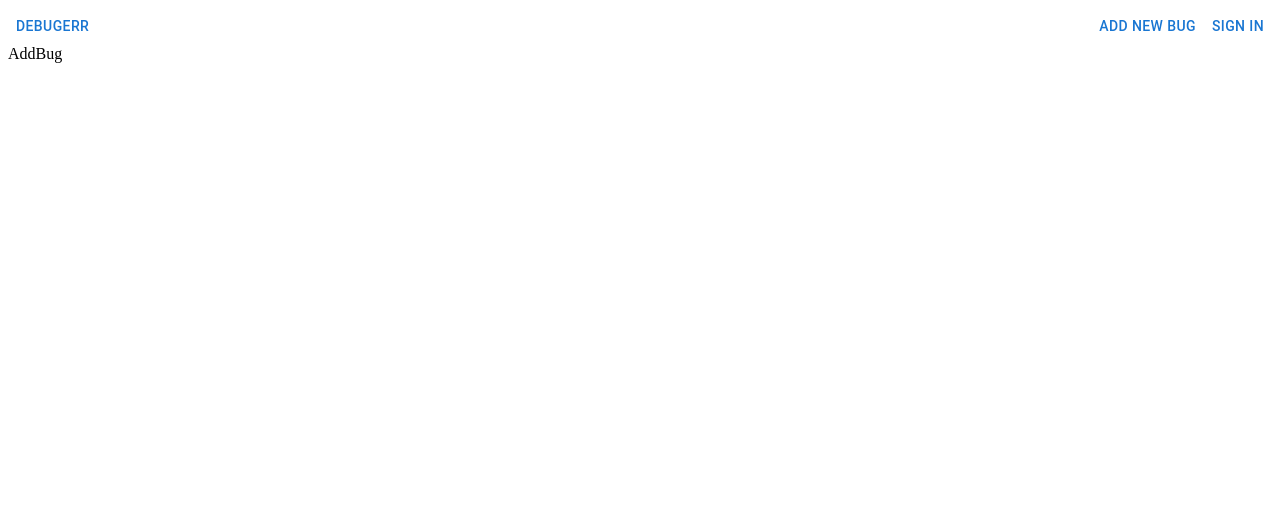
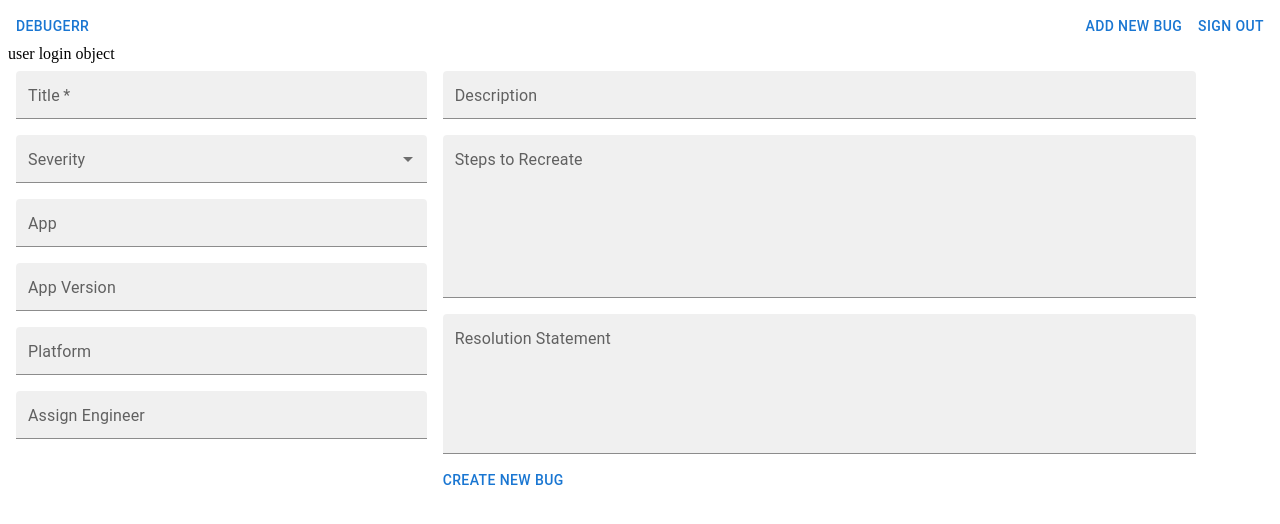
Before and after one commit to debugErr/debugErr, a React app: page /addBug in a window 1280 px wide. Shown: the top 524 px of the page. Built offline with nearby package versions, Linux system fonts and the light colour scheme.

Commit message:
login context

```diff
--- a/client/App.jsx
+++ b/client/App.jsx
@@ -1,21 +1,29 @@
-import React from 'react';
+import React, { useState, useMemo } from 'react';
 import { BrowserRouter, Routes, Route, Link } from 'react-router-dom';
+import UserContext from './UserContext';
 import Dashboard from './pages/DashboardContainer';
 import LogIn_SignUp from './pages/LogIn_SignUp';
 import SignUp from './pages/SignUp';
 import AddBug from './pages/AddBug';
 
 function App() {
+  const [user, setUser] = useState('user login object');
+  const providerValue = useMemo(() => ({ user, setUser }), [user, setUser])
+
   const element = (
     <div>
+
       <BrowserRouter>
+      <UserContext.Provider value={providerValue}>
         <Routes>
           <Route index element={<Dashboard />} />
           <Route path='addBug' element={<AddBug />} />
           <Route path='login' element={<LogIn_SignUp />} />
           <Route path='signup' element={<SignUp />} />
         </Routes>
+      </UserContext.Provider>
       </BrowserRouter>
+
     </div>
   );
   return element;
--- /dev/null
+++ b/client/UserContext.jsx
@@ -0,0 +1,4 @@
+import { createContext } from "react";
+
+const UserContext = createContext(null);
+export default UserContext
--- a/client/components/NavBar.jsx
+++ b/client/components/NavBar.jsx
@@ -1,14 +1,24 @@
-import React from 'react';
+import React, { useState, useContext } from 'react';
 import { Link } from 'react-router-dom';
 import { Button } from '@mui/material';
+import UserContext from '../UserContext';
 
 function NavBar() {
+  const { user, setUser } = useContext(UserContext);
   return (
     <div style={{ display: 'flex', justifyContent: 'space-between' }}>
       <Link to='/'><Button variant="text">debugErr</Button></Link>
       <div style={{ display: 'flex' }}>
-        <Link to='/addBug'><Button variant="text">Add New Bug</Button></Link>
-        <Link to='/login'><Button variant="text">Sign In</Button></Link>
+        {user ? (
+          <Link to='/addBug'><Button variant="text">Add New Bug</Button></Link>
+        ): (<></>)}
+
+        {user ? (
+          <Button variant="text" onClick={() => setUser(null)}>Sign Out</Button>
+        ) : (
+          <Link to='/login'><Button variant="text">Sign In</Button></Link>
+        )}
+
       </div>
     </div>
   );
--- a/client/pages/AddBug.jsx
+++ b/client/pages/AddBug.jsx
@@ -1,11 +1,81 @@
-import React from 'react'
+import React, { useState, useContext } from 'react';
 import NavBar from '../components/NavBar';
+import { Grid, TextField, Box, MenuItem, Button } from '@mui/material'
+import UserContext from '../UserContext';
+
+const severityList = [
+  {value:'Typo', label:'Typo'}, {value:'Low', label:'Low'}, {value:'Serious', label:'Serious'}, {value:'Critical', label:'Critical'}, {value:'ShowStopper', label:'ShowStopper'}
+]
+const intialInputs = {
+  title:'',
+  //severity:'',
+  app:'',
+  appVer:'',
+  platform:'',
+  engineer:'',
+  description:'',
+  stepsToRecreate:'',
+  resolutionStatement:''
+}
+
 
 function AddBug() {
+  const { user, setUser } = useContext(UserContext);
+  const [inputs, setInputs] = useState(intialInputs)
+  const [severity, setSeverity] = useState('')
+
+  const handleInputChange = (e) => {
+    const { id, value } = e.target;
+    setInputs({ ...inputs, [id]:value })
+  }
+  const severityChange = (e) => {
+    setSeverity(e.target.value)
+  }
+
+  const handleFormSubmit = (e) => {
+    e.preventDefault();
+    const totalInputs = {...inputs, severity, user}
+    console.log(totalInputs)
+    fetch('/addBug', {
+      method:'POST',
+      headers:{ 'Content-Type': 'application/json' },
+      body: JSON.stringify(totalInputs)
+    }).then(res => {
+      // received the record created and attach it to the list
+    })
+  }
+
   return (
     <div>
      <NavBar />
-      AddBug
+     {user}
+      <div>
+        <Box component="form" sx={{'& .MuiTextField-root': { m: 1 }}} autoComplete="off">
+          <Grid container spacing={2}>
+            <Grid item xs={4}>
+              <TextField required fullWidth id="title" size="small" label="Title" variant="filled"  value={inputs.title} onChange={handleInputChange} />
+
+              <TextField id="severity" select fullWidth size="small" label="Severity" variant="filled" value={severity} onChange={severityChange}>
+               {severityList.map((option) => (<MenuItem key={option.value} value={option.value}>{option.label}</MenuItem>))}
+              </TextField>
+
+              <TextField id="app" fullWidth size="small" label="App" variant="filled" onChange={handleInputChange} value={inputs.app} />
+              <TextField id="appVer" fullWidth size="small" label="App Version" variant="filled" onChange={handleInputChange} value={inputs.appVer} />
+              <TextField id="platform" fullWidth size="small" label="Platform" variant="filled" onChange={handleInputChange} value={inputs.platform} />
+              <TextField id="engineer" fullWidth size="small" label="Assign Engineer" variant="filled" onChange={handleInputChange} value={inputs.engineer} />
+            </Grid>
+            <Grid item xs={8}>
+              <TextField id="description" size="small" label="Description" variant="filled" style={{width:'90%'}} onChange={handleInputChange} value={inputs.description} />
+              <TextField multiline rows={6} id="stepsToRecreate" size="small" label="Steps to Recreate" variant="filled" style={{width:'90%'}} onChange={handleInputChange} value={inputs.stepsToRecreate} />
+              <TextField multiline rows={5} id="resolutionStatement" size="small" label="Resolution Statement" variant="filled" style={{width:'90%'}} onChange={handleInputChange} value={inputs.resolutionStatement} />
+              <Button type="submit" onClick={handleFormSubmit}>Create new Bug</Button>
+            </Grid>
+            {/* <Grid item xs={4}>xs=4</Grid>
+            <Grid item xs={8}>xs=8</Grid> */}
+          </Grid>
+
+        </Box>
+      </div>
     </div>
   )
 }
--- a/client/pages/DashboardContainer.jsx
+++ b/client/pages/DashboardContainer.jsx
@@ -1,4 +1,5 @@
-import React, { useState } from 'react';
+import React, { useState, useContext } from 'react';
+import UserContext from '../UserContext';
 
 // MUI
 import Grid from '@mui/material/Grid'; // Grid version 1
@@ -88,11 +89,14 @@ const DUMMY_DATA = [
 ];
 
 const Dashboard = () => {
+  const { user, setUser } = useContext(UserContext);
   const [bugs, setBugs] = useState(DUMMY_DATA);
   const [selectedBug, setSelectedBug] = useState(bugs[0]);
 
   return (
     <div>
+      <NavBar />
+      {user}
       <BugTitle title={selectedBug.title} />
       <Status_Severity
         status={selectedBug.status}
--- a/client/pages/LogIn_SignUp.jsx
+++ b/client/pages/LogIn_SignUp.jsx
@@ -1,7 +1,8 @@
-import React, { useState } from 'react';
+import React, { useState, useContext } from 'react';
 import { Link } from 'react-router-dom';
 import { FormControl, TextField, Button } from '@mui/material';
 import NavBar from '../components/NavBar';
+import UserContext from '../UserContext';
 
 const initialCredential = {
   username: "",
@@ -9,15 +10,36 @@ const initialCredential = {
 };
 
 const LogIn_SignUp = () => {
+  const { user, setUser } = useContext(UserContext);
   const [credential, setCredential] = useState(initialCredential);
+  const [errText, setErrText] = useState('')
+
   const handleInputChange = (e) => {
     const { id, value } = e.target;
     setCredential({ ...credential, [id]:value })
+    setErrText('')
   }
 
   const handleFormSubmit = (e) => {
     e.preventDefault();
-    console.log(credential) // post request to login endpoint
+    if(!credential.username || !credential.password) {
+      setErrText('Please enter valid input')
+    } else {
+      console.log(credential)
+      // post request to login endpoint
+      fetch('/login', {
+        method:'POST',
+        headers:{ 'Content-Type': 'application/json' },
+        body: JSON.stringify(credential)
+      }).then(res => {
+        // redirection
+        if(res.status === 200) {
+          // ======= SAVE USER DATA ==========
+          setUser('some user')  // <<<<<<<<<<<< HERE
+          window.location.href = '/'
+        }
+      })
+    }
   }
 
   return (
@@ -25,10 +47,13 @@ const LogIn_SignUp = () => {
       <NavBar />
 
       <div style={{textAlign:'center'}}>
+        {user}
         <FormControl variant="standard">
-          <TextField id="username" value={credential.username} onChange={handleInputChange} label="User Name" variant="standard" />
-          <TextField id="password" type="password" value={credential.password} onChange={handleInputChange} label="Password" variant="standard" />
+          <TextField required id="username" value={credential.username} onChange={handleInputChange} label="User Name" variant="standard" />
+          <TextField required id="password" type="password" value={credential.password} onChange={handleInputChange} label="Password" variant="standard" />
           <Button type="submit" onClick={handleFormSubmit}>Sign In</Button>
+          <div style={{color:'red'}}>{errText}</div>
+          <br />
           <Link to='/signup'> Sign up for an account: </Link>
         </FormControl>
       </div>
--- a/client/pages/Signup.jsx
+++ b/client/pages/Signup.jsx
@@ -11,15 +11,23 @@ const initialCredential = {
 
 const SignUp = () => {
   const [credential, setCredential] = useState(initialCredential);
+  const [errText, setErrText] = useState('')
+
   const handleInputChange = (e) => {
     const { id, value } = e.target;
     setCredential({ ...credential, [id]:value })
+    setErrText('')
   }
 
   const handleFormSubmit = (e) => {
     e.preventDefault();
-    //if(credential.password !==)
-    console.log(credential) // post request to login endpoint
+    if(!credential.username || !credential.password || !credential.passwordConfirm) {
+      setErrText('Please enter valid input')
+    } else if(credential.password !== credential.passwordConfirm){
+      setErrText('Password Not Matching')
+    } else {
+      console.log(credential) // post request to login endpoint
+    }
   }
 
   return (
@@ -28,10 +36,11 @@ const SignUp = () => {
 
       <div style={{textAlign:'center'}}>
         <FormControl variant="standard">
-          <TextField id="username" value={credential.username} onChange={handleInputChange} label="Create User Name" variant="standard" />
-          <TextField id="password" type="password" value={credential.password} onChange={handleInputChange} label="Password" variant="standard" />
-          <TextField id="passwordConfirm" type="passwordConfirm" value={credential.passwordConfirm} onChange={handleInputChange} label="Re-Enter Password" variant="standard" />
+          <TextField required id="username" value={credential.username} onChange={handleInputChange} label="Create User Name" variant="standard" />
+          <TextField required id="password" type="password" value={credential.password} onChange={handleInputChange} label="Password" variant="standard" />
+          <TextField required id="passwordConfirm" type="password" value={credential.passwordConfirm} onChange={handleInputChange} label="Re-Enter Password" variant="standard" />
           <Button type="submit" onClick={handleFormSubmit}>Create Account</Button>
+          <div style={{color:'red'}}>{errText}</div>
         </FormControl>
       </div>
     </>
```
